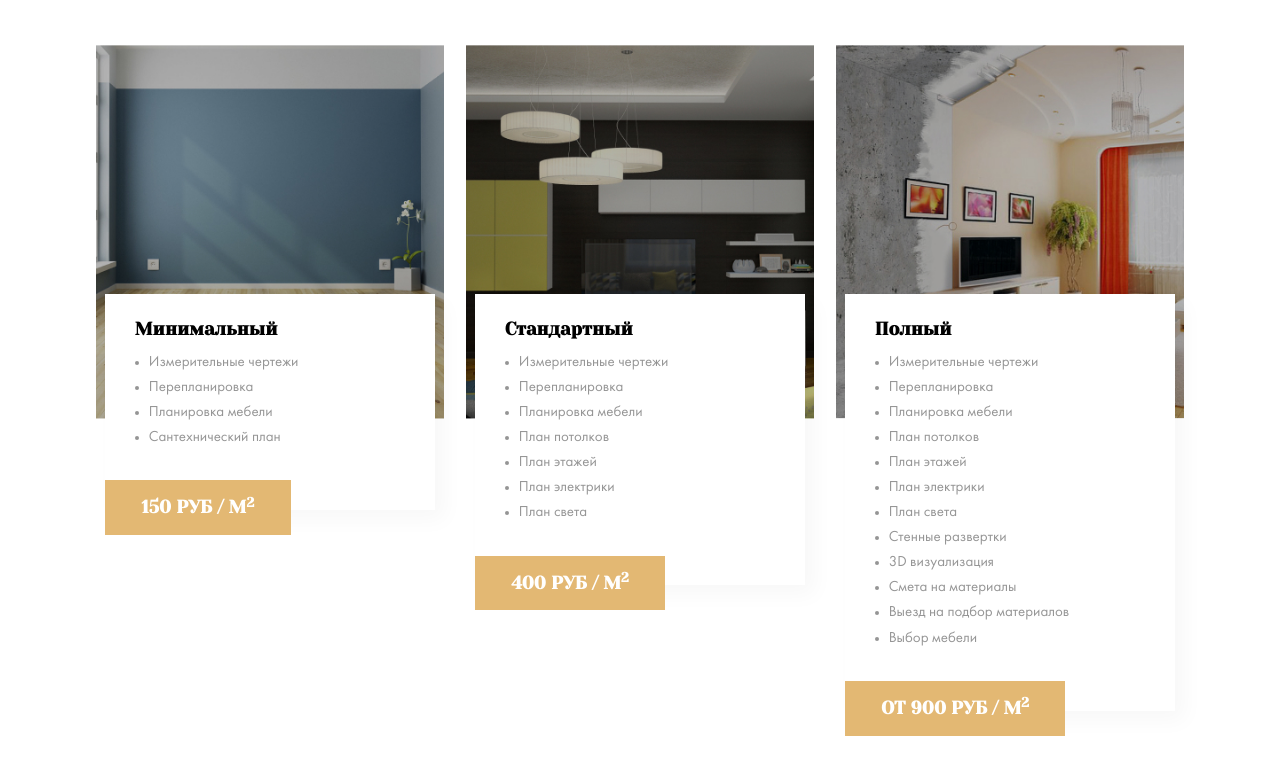
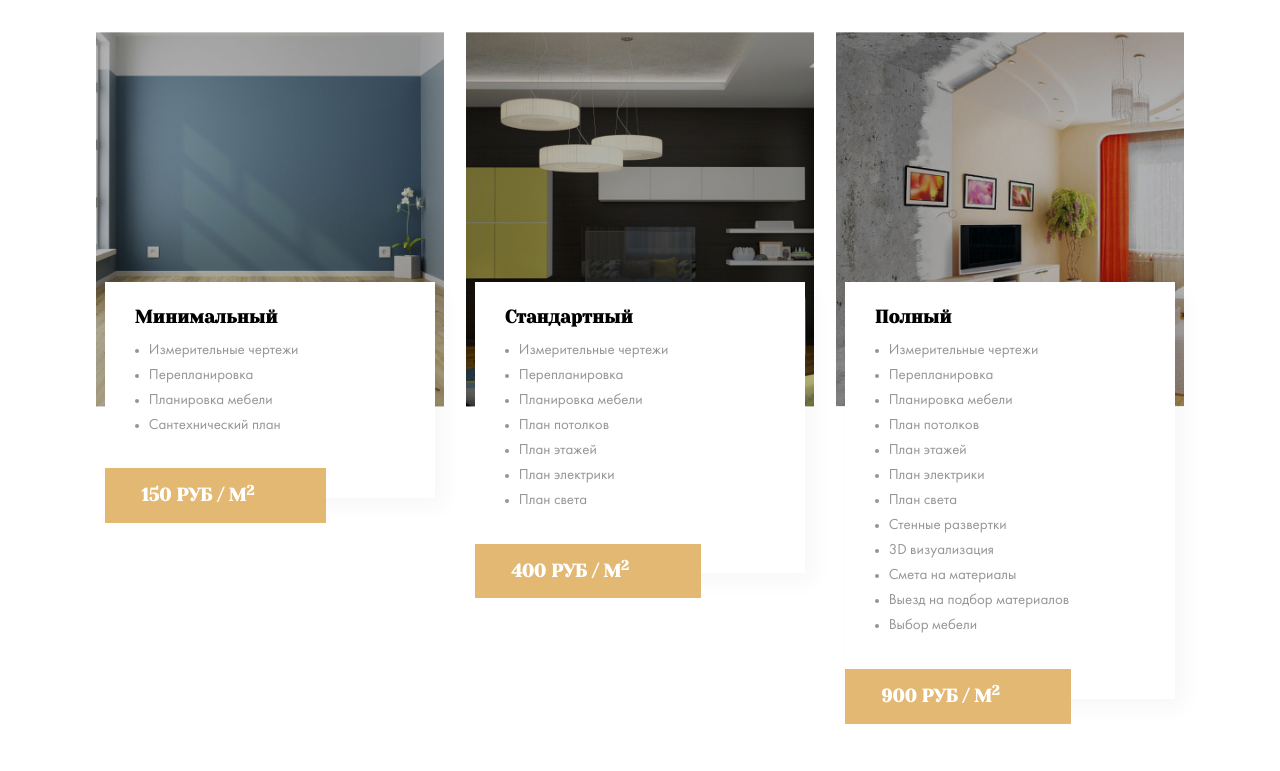
Before and after one commit to pavelgitvasilev/pavelfreelance, a website: page index.html in a window 1280 px wide. Shown: the part 2044-2815 px from the top of the page. Drawn offline with Linux system fonts and the light colour scheme; files whose address does not match are found by name.

Commit message:
refact: corrected card--pricetag

```diff
--- a/index.html
+++ b/index.html
@@ -211,7 +211,7 @@
               <!-- /.card__item -->
             </ul>
             <!-- /.card__list -->
-            <strong class="card__pricetag">
+            <strong class="card__pricetag card--pricetag">
               150 руб / м<sup>2</sup>
             </strong>
             <!-- /.card__pricetag -->
@@ -244,7 +244,7 @@
               <!-- /.card__item -->
             </ul>
             <!-- /.card__list -->
-            <strong class="card__pricetag">
+            <strong class="card__pricetag card--pricetag">
               400 руб / м<sup>2</sup>
             </strong>
             <!-- /.card__pricetag -->
@@ -287,8 +287,8 @@
               <!-- /.card__item -->
             </ul>
             <!-- /.card__list -->
-            <strong class="card__pricetag">
-              от 900 руб / м<sup>2</sup>
+            <strong class="card__pricetag card--pricetag">
+              900 руб / м<sup>2</sup>
             </strong>
             <!-- /.card__pricetag -->
           </div>
--- a/sass/templates/_types.sass
+++ b/sass/templates/_types.sass
@@ -9,7 +9,7 @@
     display: inline-block
     text-align: center
     font-size: 1.42rem
-    line-height: 1.92rem
+    // line-height: 1.92rem
     color: $darken
 
 .row
@@ -51,3 +51,5 @@
   background-color: $primary
   color: $light
   padding: 1.214rem 2.6rem
+ &--pricetag
+  padding-right: 5.14rem
```
Also changed, not shown: css/style.css.
